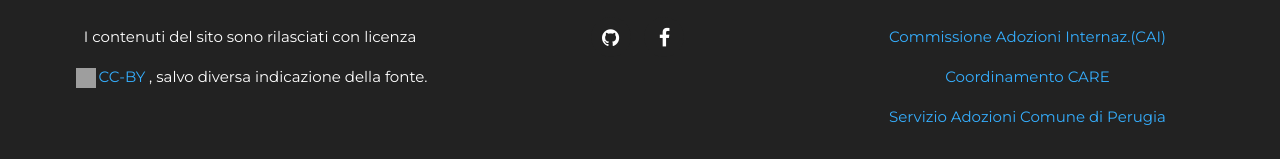
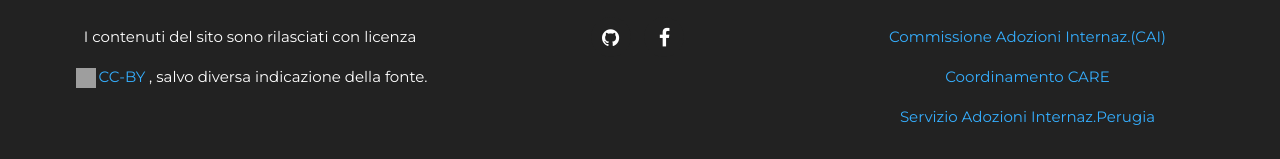
Before and after one commit to ggentili/rfa, a Jekyll site: the page built from index.html, in a window 1280 px wide and 900 px high, scrolled down 2673 px. Shown: the part 738-897 px from the top of the window. Built offline with Jekyll 4.4.1, drawn with Linux system fonts in a browser that asks for light colours; some web fonts are replaced; grey boxes are pictures that could not be loaded.

Commit message:
Update footer.html

```diff
--- a/_includes/footer.html
+++ b/_includes/footer.html
@@ -24,7 +24,7 @@
                         </li>
                         <li><a href="http://www.coordinamentocare.org/">Coordinamento CARE</a><br>
                         </li>
-                        <li><a href="http://www.comune.perugia.it/pagine/adozioni/">Servizio Adozioni Comune di Perugia</a>
+                        <li><a href="http://www.comune.perugia.it/pagine/adozioni/">Servizio Adozioni Internaz.Perugia</a>
                         </li>
                     </ul>
                 </div>
```
